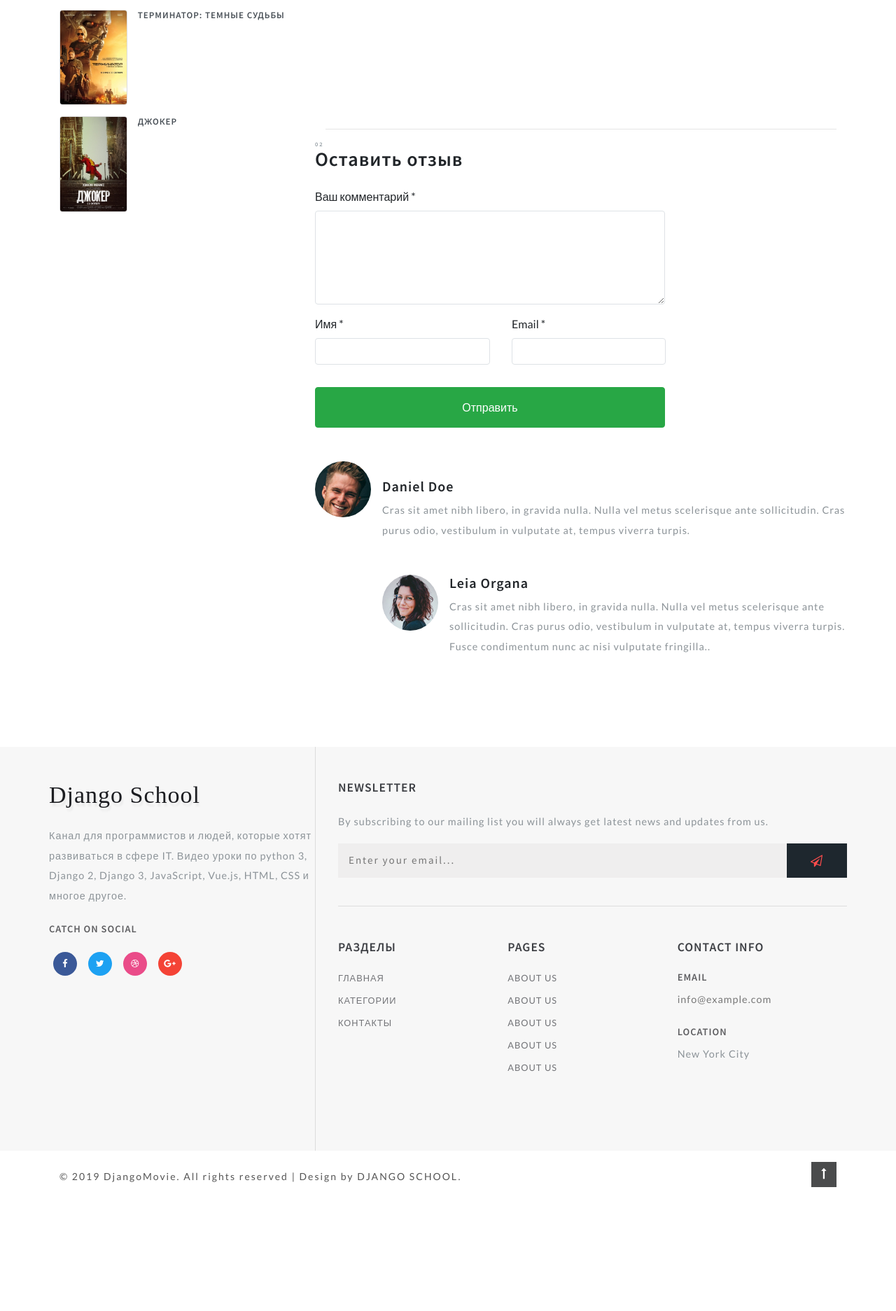
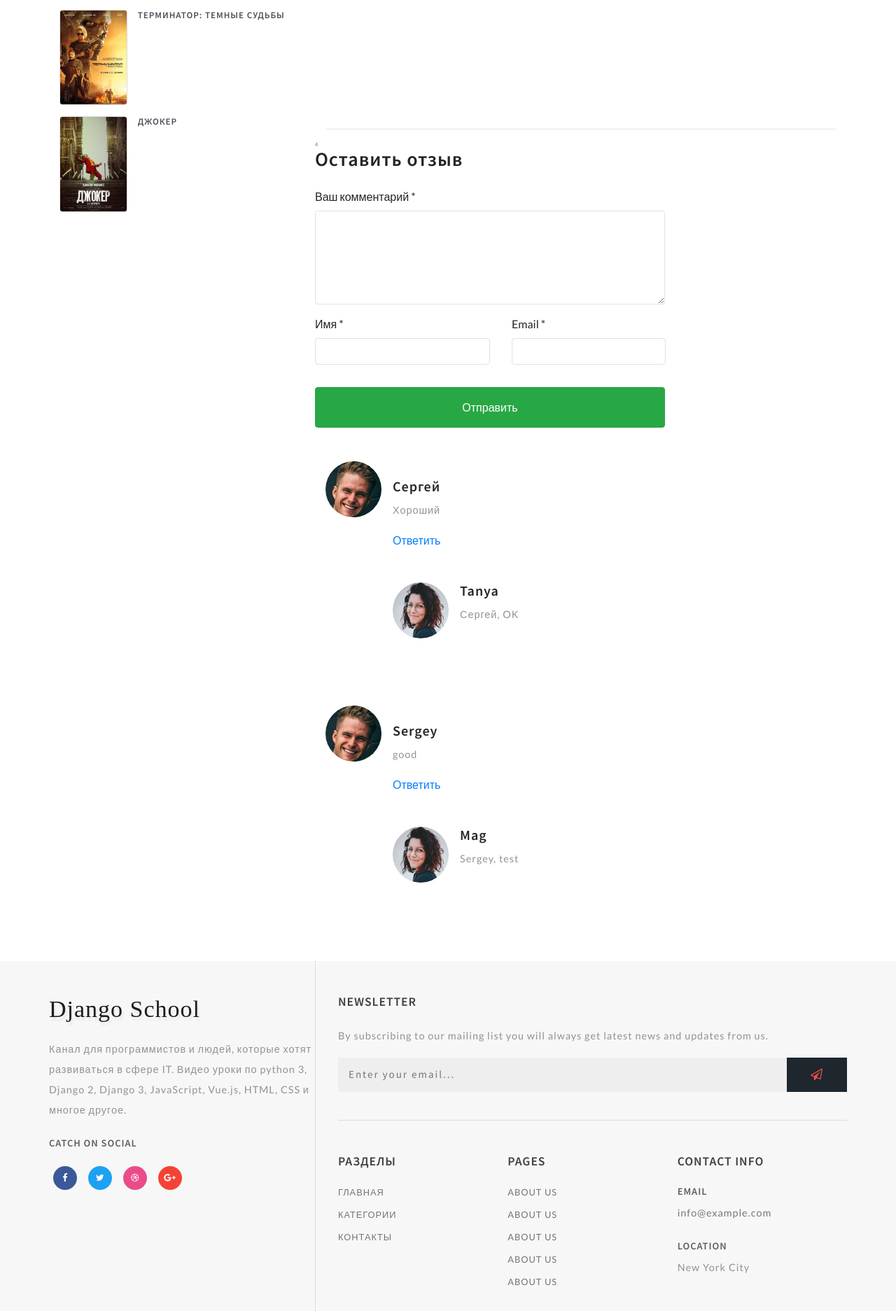
Before and after one commit to gryroach/django_movie, a Django app: page /movie/dune/ in a window 1280 px wide. Shown: the part 2023-3896 px from the top of the page at 70% size. Before the commit the page ends 3719 px from the top, so only its background shows below. Run offline with Django 3.2, Linux system fonts and the light colour scheme; data comes from the database, SQL or seed files in the repository; both versions use the stored data as it was after the commit; some libraries are stand-ins or nearby versions; grey boxes are pictures that could not be loaded.

Commit message:
Solve lesson 10. Review

```diff
--- a/movies/admin.py
+++ b/movies/admin.py
@@ -5,7 +5,8 @@ from .models import Category, Movie, Member, MovieShots, Genre, Rating, RatingSt
 
 @admin.register(Category)
 class CategoryAdmin(admin.ModelAdmin):
-    list_display = ('name', 'description', 'url')
+    list_display = ('id', 'name', 'description', 'url')
+    list_display_links = ('name',)
 
 
 @admin.register(Movie)
--- a/movies/models.py
+++ b/movies/models.py
@@ -89,6 +89,9 @@ class Movie(models.Model):
         verbose_name = "Фильм"
         verbose_name_plural = "Фильмы"
 
+    def get_review(self):
+        return self.review_set.filter(parent__isnull=True)
+
     def display_actor(self):
         """
         Список актеров
--- a/movies/views.py
+++ b/movies/views.py
@@ -31,6 +31,8 @@ class AddReview(View):
         movie = Movie.objects.get(id=pk)
         if form.is_valid():
             form = form.save(commit=False)
+            if request.POST.get('parent', None):
+                form.parent_id = int(request.POST.get('parent'))
             form.movie = movie
             form.save()
-        return redirect("/")
+        return redirect(movie.get_absolute_url())
--- a/templates/movies/movie_detail.html
+++ b/templates/movies/movie_detail.html
@@ -1,5 +1,5 @@
 {% extends 'movies/base.html' %}
-
+{% load static %}
 {% block title %} {{ movie.title }} {% endblock title %}
 
 {% block container %}
@@ -129,9 +129,10 @@
             <div class="contact-single">
                 <h3 class="editContent" style="outline: none; cursor: inherit;">
                     <span class="sub-tittle editContent"
-                          style="outline: none; cursor: inherit;">02</span>Оставить отзыв</h3>
-                <form action="{% url 'add_review' movie.id %}" method="post" class="mt-4">
+                          style="outline: none; cursor: inherit;">{{ movie.review_set.count }}</span>Оставить отзыв</h3>
+                <form action="{% url 'add_review' movie.id %}" method="post" class="mt-4" id="formReview">
                     {% csrf_token %}
+                    <input type="hidden" name="parent" id="contactparent" value="">
                     <div class="form-group editContent">
                         <label for="contactcomment" class="editContent">
                             Ваш комментарий
@@ -161,36 +162,40 @@
             </div>
             <!--  //contact form grid ends here -->
         </div>
+    </div>
+        {% for review in movie.get_review %}
         <div class="media py-5">
-            <img src="bundles/images/te2.jpg" class="mr-3 img-fluid" alt="image"
-                 style="outline: none; cursor: inherit;">
+            <img src="{% static 'images/te2.jpg' %}" class="mr-3 img-fluid" alt="image">
             <div class="media-body mt-4">
-                <h5 class="mt-0 editContent"
-                    style="outline: none; cursor: inherit;">Daniel Doe</h5>
-                <p class="mt-2 editContent" style="outline: none; cursor: inherit;">
-                    Cras sit amet nibh libero, in gravida nulla. Nulla vel metus
-                    scelerisque ante sollicitudin. Cras purus odio, vestibulum in
-                    vulputate at, tempus viverra turpis.
+                <h5 class="mt-0 editContent">
+                    {{ review.name }}
+                </h5>
+                <p class="mt-2 editContent">
+                    {{ review.text }}
                 </p>
+                <a href="#formReview" onclick="addReview('{{ review.name }}', '{{ review.id }}')">Ответить</a>
+                {% for rew in review.review_set.all %}
                 <div class="media mt-5 editContent"
                      style="outline: none; cursor: inherit;">
                     <a class="pr-3" href="#">
-                        <img src="bundles/images/te1.jpg" class="img-fluid "
+                        <img src="{% static 'images/te1.jpg' %}" class="img-fluid "
                              alt="image" style="outline: none; cursor: inherit;">
                     </a>
                     <div class="media-body">
-                        <h5 class="mt-0 editContent"
-                            style="outline: none; cursor: inherit;">Leia Organa</h5>
-                        <p class="mt-2 editContent"
-                           style="outline: none; cursor: inherit;"> Cras sit amet
-                            nibh libero, in gravida nulla. Nulla vel metus
-                            scelerisque ante sollicitudin. Cras purus odio,
-                            vestibulum in vulputate at, tempus viverra turpis. Fusce
-                            condimentum nunc ac nisi vulputate fringilla..</p>
+                        <h5 class="mt-0 editContent">{{ rew.name }}</h5>
+                        <p class="mt-2 editContent">{{ rew.text }}</p>
                     </div>
                 </div>
+                {% endfor %}
             </div>
         </div>
+        {% endfor %}
     </div>
 </div>
+    <script>
+        function addReview(name, id) {
+            document.getElementById("contactparent").value = id;
+            document.getElementById("contactcomment").innerText = `${name}, `
+        }
+    </script>
 {% endblock movie %}
```
Also changed, not shown: db.sqlite3.
